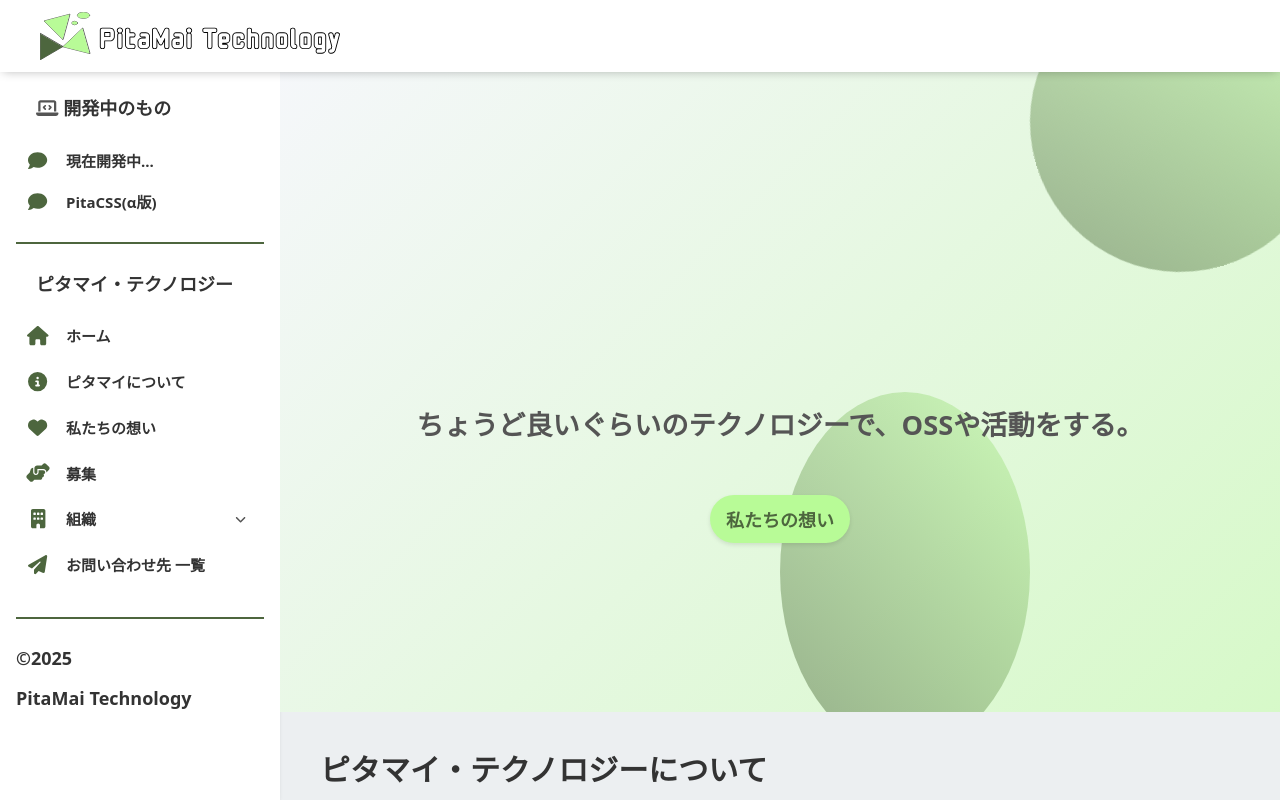
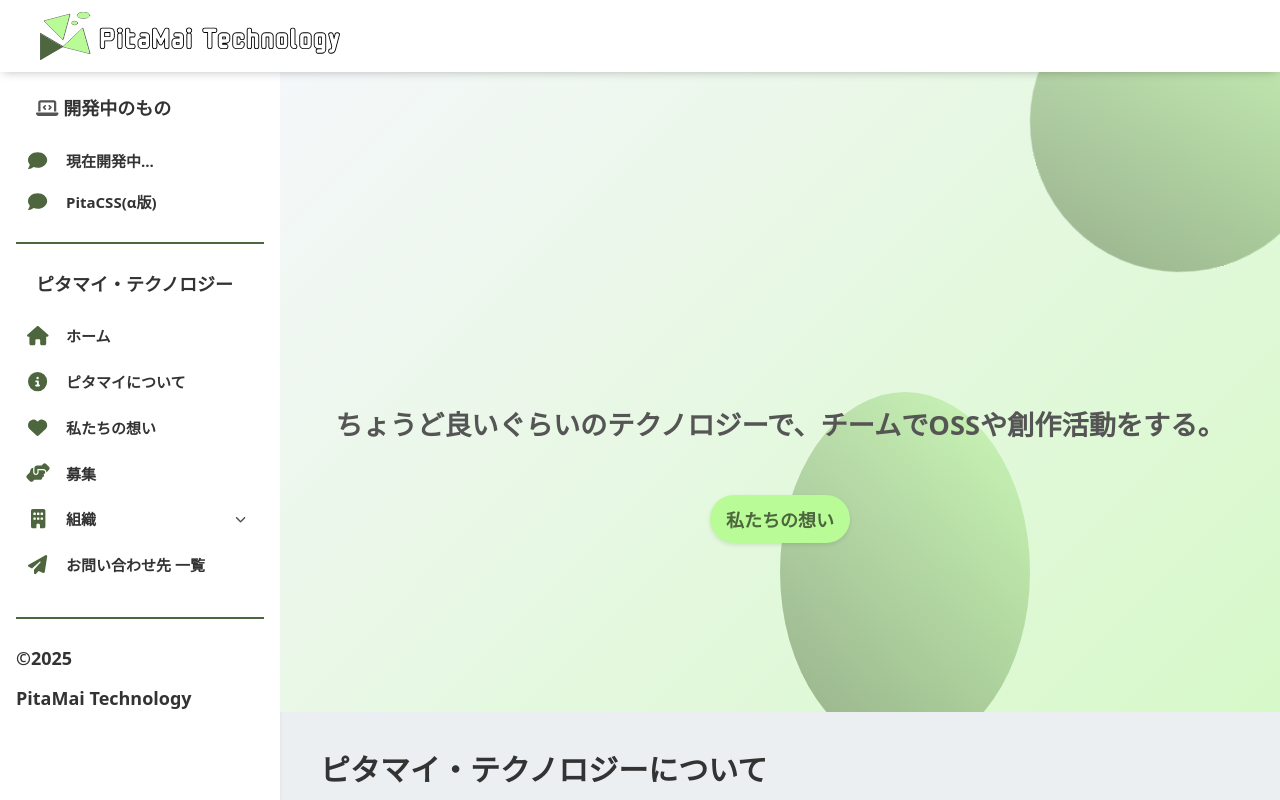
Before and after one commit to PitaMai-Technology/home-page, a Nuxt app: page / in a window 1280 px wide. Shown: the top 800 px of the page. Built offline with nearby package versions, Linux system fonts and the light colour scheme; a web font is replaced by a local one.

Commit message:
ヒーローセクションのサブタイトルを更新し、チームでのOSSや創作活動に焦点を当てる文言に変更

```diff
--- a/pages/index.vue
+++ b/pages/index.vue
@@ -14,7 +14,7 @@ const newsItems = [
             <div class="heroContent">
                 <h1 class="heroTitle">中小規模エンジニアチームにフォーカスしたOSSを作る</h1>
                 <p class="heroSubtitle">
-                    ちょうど良いぐらいのテクノロジーで、OSSや活動をする。
+                    ちょうど良いぐらいのテクノロジーで、チームでOSSや創作活動をする。
                 </p>
                 <div class="heroButtonContainer">
                     <NuxtLink to="/contents" class="mB20">
```
